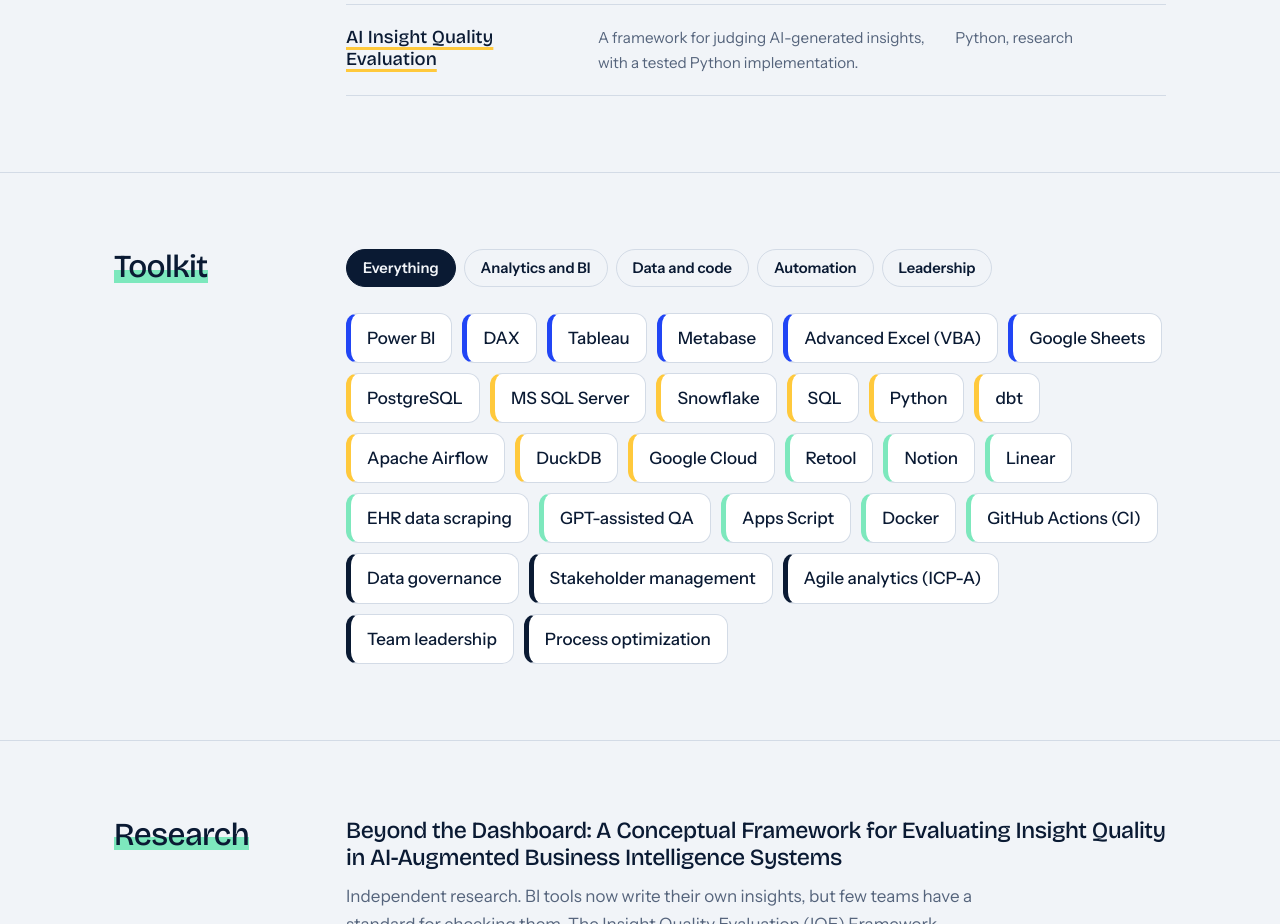
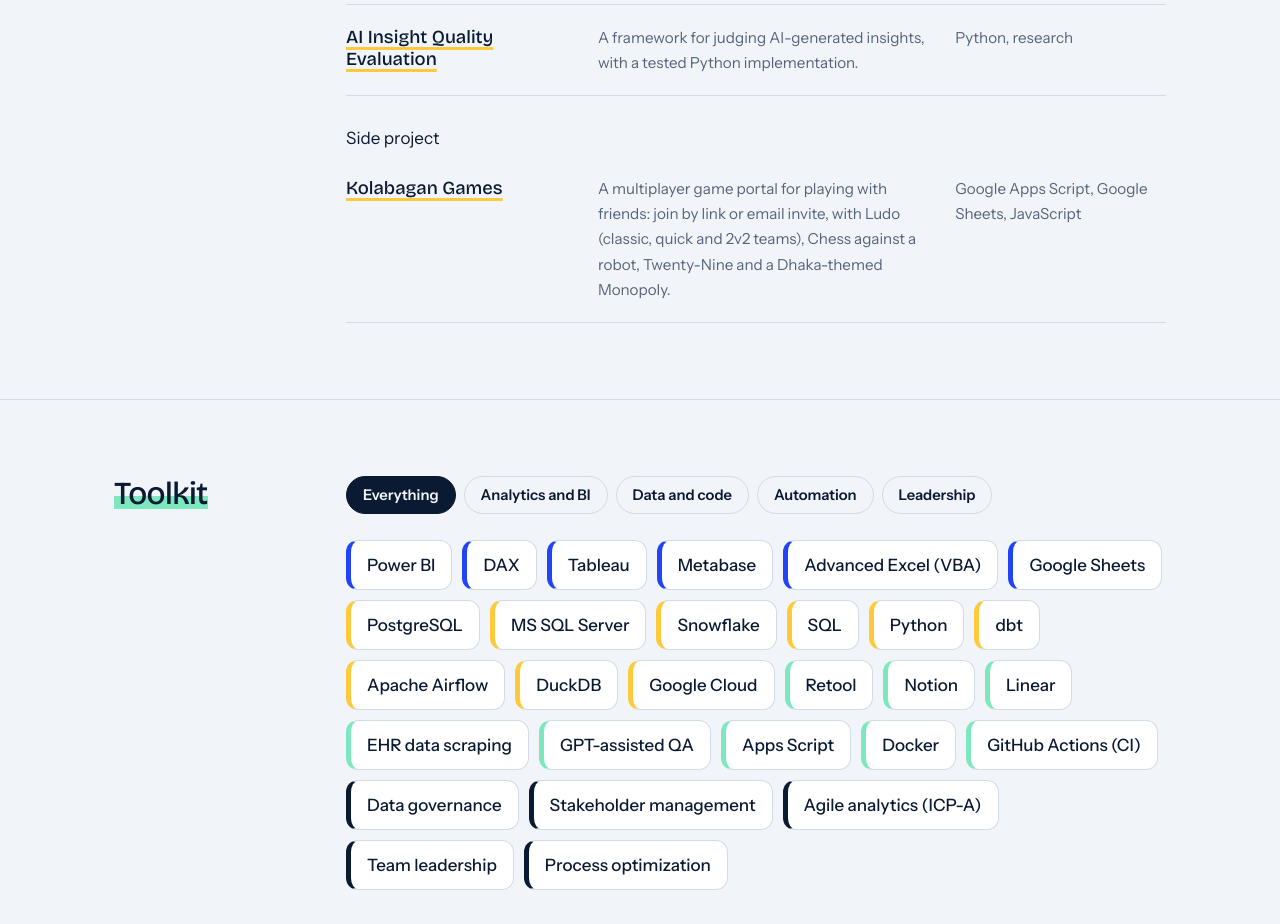
Before and after one commit to mprantikk/mprantikk.github.io, a plain HTML site: page index.html in a window 1280 px wide. Shown: the part 5920-6844 px from the top of the page. Drawn offline with nearby package versions, Linux system fonts and the light colour scheme.

Commit message:
Add Kolabagan Games side project to portfolio
Co-Authored-By: Claude Opus 5.5 <noreply@anthropic.com>
Claude-Session: https://claude.ai/code/session_01SSyf6EbqdD64MuFvnAeK9s

```diff
--- a/index.html
+++ b/index.html
@@ -355,6 +355,8 @@ h2{position:static}
 <div class="proj"><a href="https://github.com/mprantikk/rcm-revenue-benchmarking" target="_blank" rel="noopener">RCM Revenue Benchmarking</a><p>Scores the five core RCM KPIs by payer against industry targets.</p><span>Python, MySQL</span></div>
 <div class="proj"><a href="https://github.com/mprantikk/sql-revenue-analytics" target="_blank" rel="noopener">SQL Revenue Analytics</a><p>RFM segmentation, cohort retention and CLV in SQL, with a data-quality test suite.</p><span>PostgreSQL</span></div>
 <div class="proj"><a href="https://github.com/mprantikk/ai-insight-quality-evaluation" target="_blank" rel="noopener">AI Insight Quality Evaluation</a><p>A framework for judging AI-generated insights, with a tested Python implementation.</p><span>Python, research</span></div>
+<p class="cm" style="margin:28px 0 4px">Side project</p>
+<div class="proj"><a href="https://github.com/mprantikk/masud-gaming-hub" target="_blank" rel="noopener">Kolabagan Games</a><p>A multiplayer game portal for playing with friends: join by link or email invite, with Ludo (classic, quick and 2v2 teams), Chess against a robot, Twenty-Nine and a Dhaka-themed Monopoly.</p><span>Google Apps Script, Google Sheets, JavaScript</span></div>
 </div></div></section>
 
 <section id="toolkit" data-io><div class="wrap cols"><h2><span class="hl">Toolkit</span></h2><div>
```
